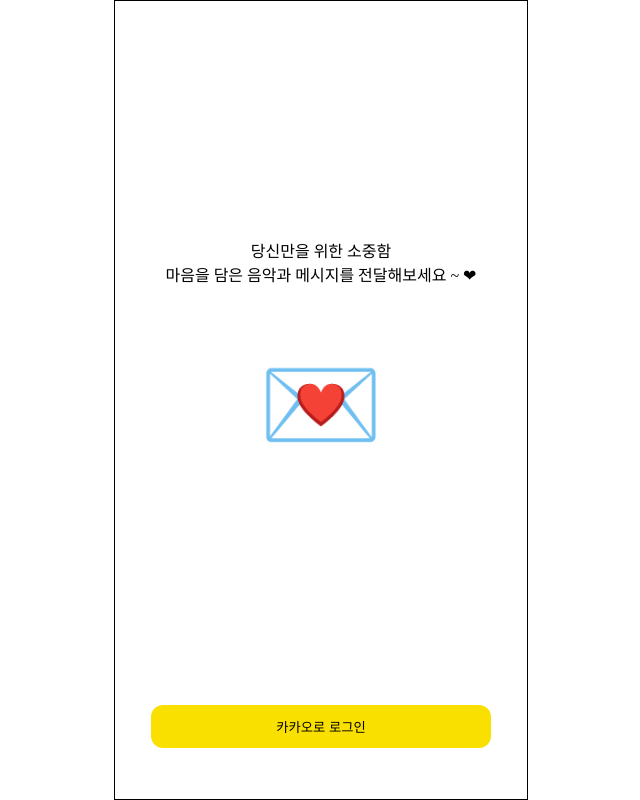
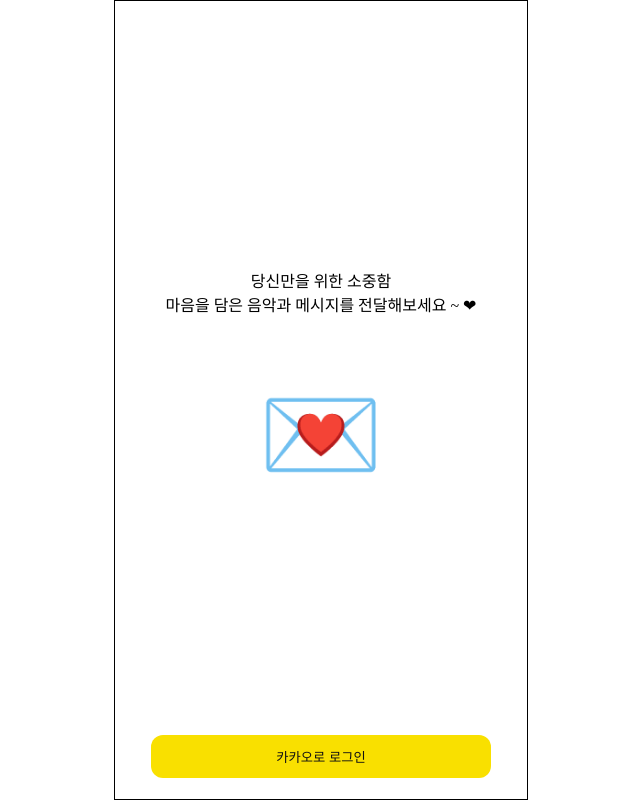
Before and after one commit to LetterRabbit/front, a Next.js app: page /sign in a window 1280 px wide. Shown: the whole page, without its empty margins (319-959 px from the left). Built offline with nearby package versions, Linux system fonts and the light colour scheme.

Commit message:
Desgin: 로그인 전 화면 내 공통 컴포넌트 수정

```diff
--- a/package.json
+++ b/package.json
@@ -20,6 +20,7 @@
     "next": "13.1.1",
     "react": "18.2.0",
     "react-dom": "18.2.0",
+    "react-router-dom": "^6.6.1",
     "redux": "^4.2.0",
     "styled-components": "5.3.6",
     "typescript": "4.9.4"
--- a/pages/sign/index.tsx
+++ b/pages/sign/index.tsx
@@ -6,8 +6,14 @@ import MainBox from "../../src/components/MainBox/MainBox";
 const Page_Sign = ({ ...props }) => {
   return (
     <LoginWrapper>
-      <MainBox />
-      <Button bgColor="#F9E000">카카오로 로그인</Button>
+      <MainBox>
+        당신만을 위한 소중함
+        <br />
+        마음을 담은 음악과 메시지를 전달해보세요 ~ ❤
+      </MainBox>
+      <Button width="100%" bgColor="#F9E000" color="#111">
+        카카오로 로그인
+      </Button>
     </LoginWrapper>
   );
 };
@@ -15,8 +21,6 @@ const Page_Sign = ({ ...props }) => {
 export default Page_Sign;
 
 const LoginWrapper = styled.div`
-  /* background-color: yellow; */
-  margin: 0 36px;
   display: grid;
   grid-template-rows: 700px 50px;
   place-items: center;
--- a/src/components/Button/Button.tsx
+++ b/src/components/Button/Button.tsx
@@ -6,6 +6,7 @@ export default function Button({ children, ...props }: BUTTON) {
 }
 
 interface BUTTON {
+  width: string;
   bgColor: string;
   color: string;
   children?: React.ReactNode;
@@ -13,10 +14,11 @@ interface BUTTON {
 }
 
 const ButtonWrapper = styled.button<BUTTON>`
-  width: 100%;
-  padding: 12px 0;
+  padding: 12px 26px;
   border: none;
   border-radius: 12px;
+  cursor: pointer;
+  width: ${(props) => props.width};
   color: ${(props) => props.color};
   background: ${(props) => props.bgColor};
 `;
--- a/src/components/MainBox/MainBox.tsx
+++ b/src/components/MainBox/MainBox.tsx
@@ -1,14 +1,10 @@
 import React from "react";
 import styled from "styled-components";
 
-export default function MainBox() {
+export default function MainBox({ children }) {
   return (
     <MainBoxWrapper>
-      <MainBoxText>
-        당신만을 위한 소중함
-        <br />
-        마음을 담은 음악과 메시지를 전달해보세요 ~ ❤
-      </MainBoxText>
+      <MainBoxText>{children}</MainBoxText>
       <MainBoxImg>💌</MainBoxImg>
     </MainBoxWrapper>
   );
--- a/src/layout/AppLayout.tsx
+++ b/src/layout/AppLayout.tsx
@@ -1,7 +1,11 @@
 import styled from "styled-components";
 
 const AppLayout: any = ({ component }: any) => {
-  return <StyledWrapper>{component}</StyledWrapper>;
+  return (
+    <StyledWrapper>
+      <Layout>{component}</Layout>
+    </StyledWrapper>
+  );
 };
 
 export default AppLayout;
@@ -12,3 +16,7 @@ const StyledWrapper = styled.div`
   margin: 0 auto;
   border: 1px solid #000;
 `;
+
+const Layout = styled.div`
+  margin: 30px 36px;
+`;
```
Also changed, not shown: 1 other file (tests, documents, lock files or other folders).
